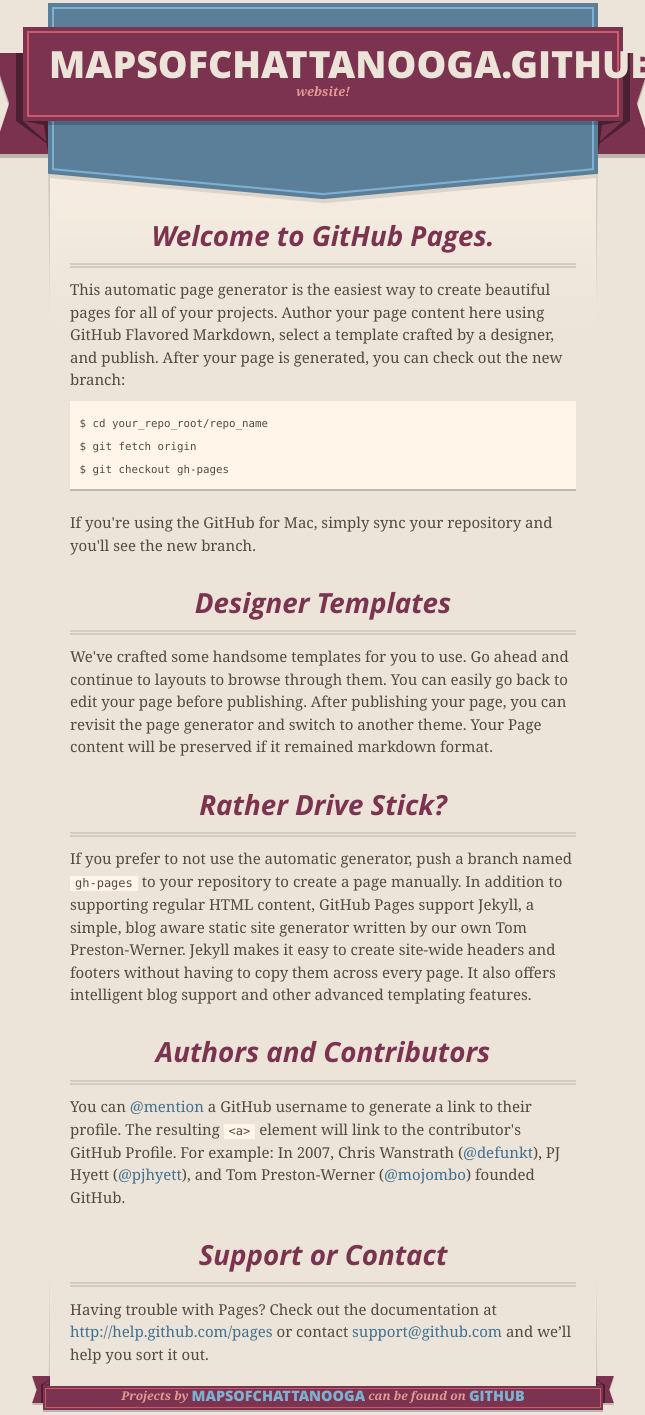
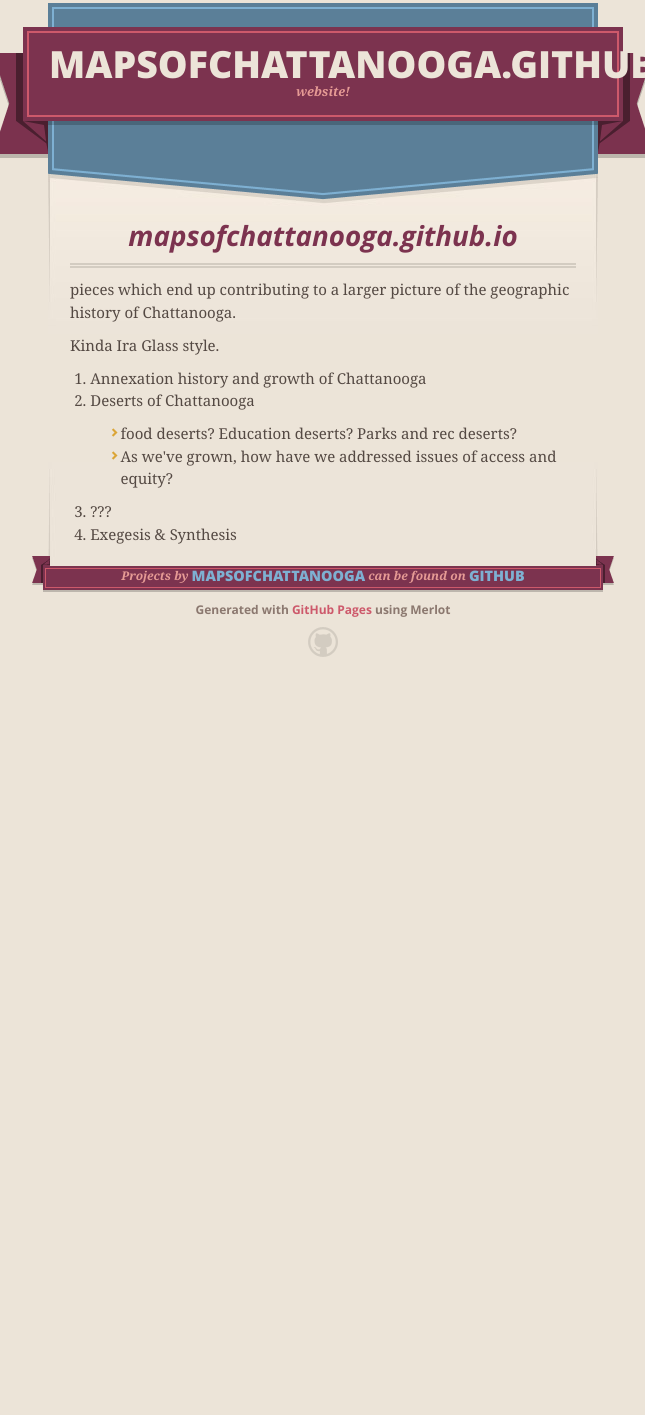
Before and after one commit to mapsofchattanooga/mapsofchattanooga.github.io, a plain HTML site: page index.html in a window 1280 px wide. Shown: the part 11-1426 px from the top of the page, without its empty margins (317-962 px from the left). After the commit the page ends 800 px from the top, so only its background shows below. Drawn offline with nearby package versions, Linux system fonts and the light colour scheme.

Commit message:
Replace master branch with page content via GitHub

```diff
--- a/index.html
+++ b/index.html
@@ -45,37 +45,25 @@
 
 
       <section id="main_content">
-        <h3>
-<a name="welcome-to-github-pages" class="anchor" href="#welcome-to-github-pages"><span class="octicon octicon-link"></span></a>Welcome to GitHub Pages.</h3>
+        <h1>
+<a name="mapsofchattanoogagithubio" class="anchor" href="#mapsofchattanoogagithubio"><span class="octicon octicon-link"></span></a>mapsofchattanooga.github.io</h1>
 
-<p>This automatic page generator is the easiest way to create beautiful pages for all of your projects. Author your page content here using GitHub Flavored Markdown, select a template crafted by a designer, and publish. After your page is generated, you can check out the new branch:</p>
+<p>pieces which end up contributing to a larger picture of the geographic history of Chattanooga.</p>
 
-<pre><code>$ cd your_repo_root/repo_name
-$ git fetch origin
-$ git checkout gh-pages
-</code></pre>
+<p>Kinda Ira Glass style.</p>
 
-<p>If you're using the GitHub for Mac, simply sync your repository and you'll see the new branch.</p>
+<ol>
+<li>Annexation history and growth of Chattanooga</li>
+<li>Deserts of Chattanooga
 
-<h3>
-<a name="designer-templates" class="anchor" href="#designer-templates"><span class="octicon octicon-link"></span></a>Designer Templates</h3>
-
-<p>We've crafted some handsome templates for you to use. Go ahead and continue to layouts to browse through them. You can easily go back to edit your page before publishing. After publishing your page, you can revisit the page generator and switch to another theme. Your Page content will be preserved if it remained markdown format.</p>
-
-<h3>
-<a name="rather-drive-stick" class="anchor" href="#rather-drive-stick"><span class="octicon octicon-link"></span></a>Rather Drive Stick?</h3>
-
-<p>If you prefer to not use the automatic generator, push a branch named <code>gh-pages</code> to your repository to create a page manually. In addition to supporting regular HTML content, GitHub Pages support Jekyll, a simple, blog aware static site generator written by our own Tom Preston-Werner. Jekyll makes it easy to create site-wide headers and footers without having to copy them across every page. It also offers intelligent blog support and other advanced templating features.</p>
-
-<h3>
-<a name="authors-and-contributors" class="anchor" href="#authors-and-contributors"><span class="octicon octicon-link"></span></a>Authors and Contributors</h3>
-
-<p>You can <a href="https://github.com/blog/821" class="user-mention">@mention</a> a GitHub username to generate a link to their profile. The resulting <code>&lt;a&gt;</code> element will link to the contributor's GitHub Profile. For example: In 2007, Chris Wanstrath (<a href="https://github.com/defunkt" class="user-mention">@defunkt</a>), PJ Hyett (<a href="https://github.com/pjhyett" class="user-mention">@pjhyett</a>), and Tom Preston-Werner (<a href="https://github.com/mojombo" class="user-mention">@mojombo</a>) founded GitHub.</p>
-
-<h3>
-<a name="support-or-contact" class="anchor" href="#support-or-contact"><span class="octicon octicon-link"></span></a>Support or Contact</h3>
-
-<p>Having trouble with Pages? Check out the documentation at <a href="http://help.github.com/pages">http://help.github.com/pages</a> or contact <a href="mailto:support@github.com">support@github.com</a> and we’ll help you sort it out.</p>
+<ul>
+<li>food deserts? Education deserts? Parks and rec deserts?</li>
+<li>As we've grown, how have we addressed issues of access and equity?</li>
+</ul>
+</li>
+<li>???</li>
+<li>Exegesis &amp; Synthesis</li>
+</ol>
       </section>
 
       <footer>
```
Also changed, not shown: params.json (+1 -1 lines).
